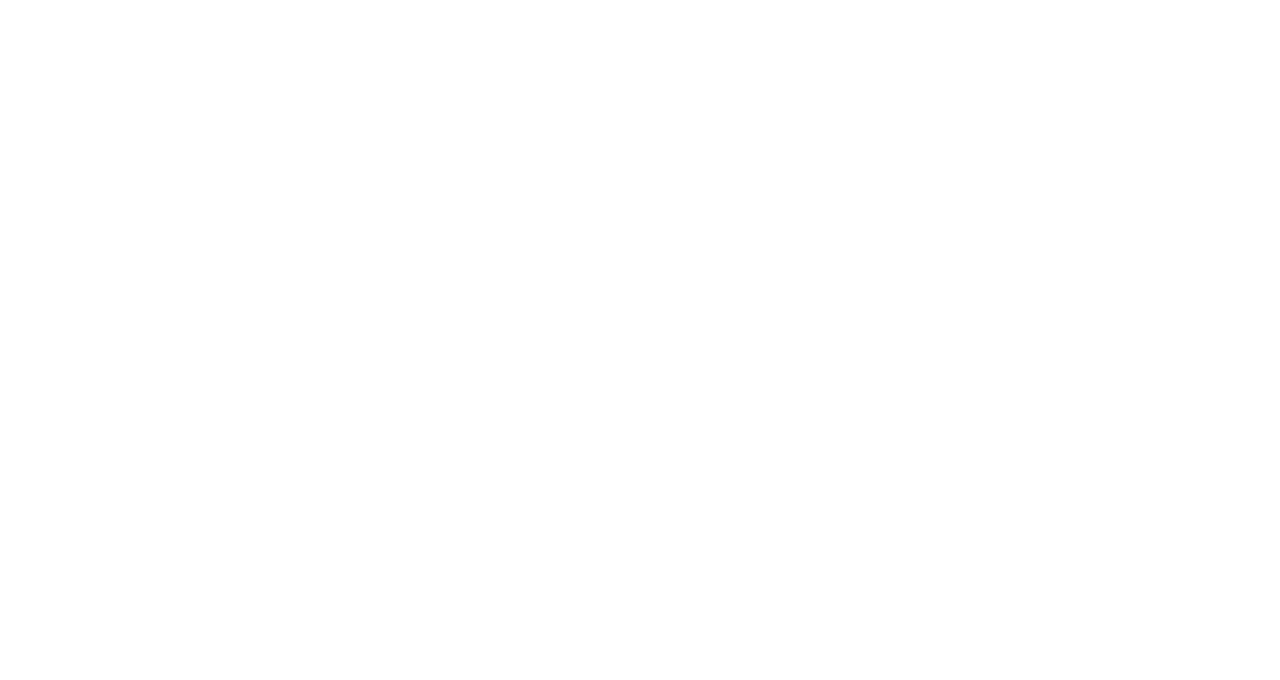
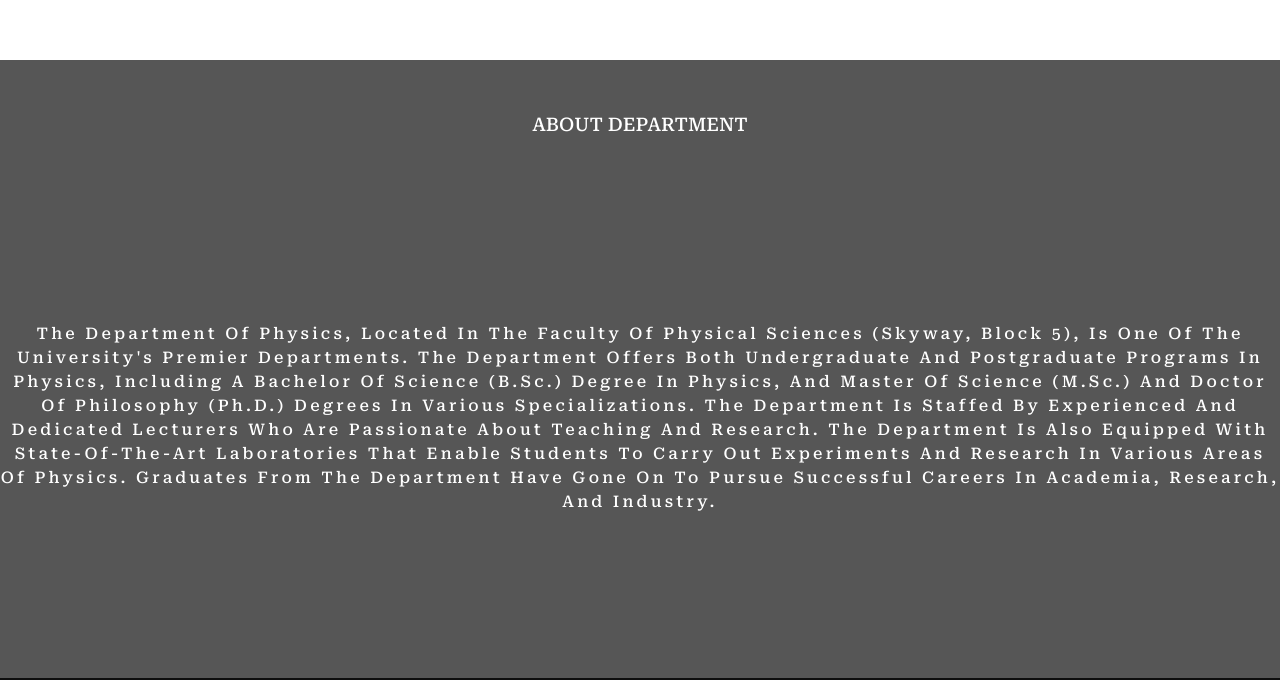
Before and after one commit to Dr-Maxwell/physics-department-website, a React (Vite) app: page / in a window 1280 px wide. Shown: the part 2117-2797 px from the top of the page. Before the commit the page ends 2145 px from the top, so only its background shows below. Built offline with nearby package versions, Linux system fonts and the light colour scheme.

Commit message:
updated page

```diff
--- a/src/Components/MyNav/Nav.css
+++ b/src/Components/MyNav/Nav.css
@@ -2,7 +2,6 @@
   width: 100%;
   position: fixed;
   top: 0px;
-  cursor: pointer;
   left: 0px;
   z-index: 1200;
   height: 80px;
@@ -56,6 +55,7 @@
 .dept-name {
   position: absolute;
   left: 6rem;
+  cursor: pointer;
 }
 
 .second-nav-ele ul {
@@ -65,6 +65,7 @@
 }
 .second-nav-ele ul li {
   display: flex;
+  cursor: pointer;
 }
 .second-nav-ele ul li a {
   padding: 0.5rem;
--- a/src/Components/Nav.jsx
+++ b/src/Components/Nav.jsx
@@ -51,7 +51,7 @@
             <a href="/#about">ABOUT</a>
           </li>
           <li>
-            <a href="/#home">CONTACT</a>
+            <a href="/#material">MATERIALs</a>
           </li>
         </ul>
       </div>
--- /dev/null
+++ b/src/pages/Home/About/About.css
@@ -0,0 +1,31 @@
+.header {
+  width: 100vw;
+  display: flex;
+  flex-direction: column;
+  min-height: 70vh;
+  margin-top: 2rem;
+  padding-top: 2rem;
+
+  color: white;
+  background-color: rgba(0, 0, 0, 0.664);
+}
+.about_grid_template {
+  width: 100%;
+  display: flex;
+  justify-content: center;
+  align-items: center;
+}
+.grid_paragraph {
+  display: flex;
+  justify-content: center;
+  align-items: center;
+  min-height: 65vh;
+}
+.grid_paragraph p {
+  text-align: center;
+  min-height: 90%;
+  text-transform: capitalize;
+  letter-spacing: 0.2rem;
+}
+/* .grid_image {
+} */
--- /dev/null
+++ b/src/pages/Home/About/About.jsx
@@ -0,0 +1,42 @@
+import React from "react";
+import "./About.css";
+
+const About = () => {
+  return (
+    <div className="header" id="about">
+      <h3>
+        ABOUT <span>DEPARTMENT</span>
+      </h3>
+      <div className="about_grid_template">
+        <div className="grid_paragraph">
+          <p>
+            The Department of Physics, located in the Faculty of Physical
+            Sciences (Skyway, Block 5), is one of the university's premier
+            departments. The department offers both undergraduate and
+            postgraduate programs in physics, including a Bachelor of Science
+            (B.Sc.) degree in Physics, and Master of Science (M.Sc.) and Doctor
+            of Philosophy (Ph.D.) degrees in various specializations. The
+            department is staffed by experienced and dedicated lecturers who are
+            passionate about teaching and research. The department is also
+            equipped with state-of-the-art laboratories that enable students to
+            carry out experiments and research in various areas of physics.
+            Graduates from the department have gone on to pursue successful
+            careers in academia, research, and industry.
+          </p>
+        </div>
+        {/* <div className="grid_image">
+          <p>
+            department is staffed by experienced and dedicated lecturers who are
+            passionate about teaching and research. The department is also
+            equipped with state-of-the-art laboratories that enable students to
+            carry out experiments and research in various areas of physics.
+            Graduates from the department have gone on to pursue successful
+            careers in academia, research,
+          </p>
+        </div> */}
+      </div>
+    </div>
+  );
+};
+
+export default About;
--- /dev/null
+++ b/src/pages/Home/Footer/Footer.css
@@ -0,0 +1,65 @@
+.Footer {
+  padding-top: 2rem;
+  min-height: 40vh;
+  color: white;
+  display: grid;
+  grid-template-columns: repeat(3, 1fr);
+  background-color: rgba(0, 0, 0, 0.945);
+}
+.Footer > * span {
+  width: fit-content;
+  border-bottom: 2px solid #e6771698;
+  margin-bottom: 3rem;
+}
+.footer-child-two {
+}
+.Footer > * {
+  display: flex;
+  flex-direction: column;
+  align-items: center;
+}
+.links ul li a {
+  text-decoration: none;
+  color: white;
+}
+.links ul li a:hover {
+  color: blue;
+  text-decoration: underline;
+}
+.links ul {
+  display: flex;
+  flex-direction: column;
+  align-items: center;
+  justify-content: space-around;
+  gap: 1rem;
+  margin-left: -2rem;
+}
+.footer-child-three .socials > * {
+  display: flex;
+  flex-direction: column;
+  border: none;
+  justify-content: space-around;
+  margin-bottom: 0.6rem;
+  margin-top: 1rem;
+}
+.socials span a {
+  color: white;
+}
+.socials span a:hover {
+  color: blue;
+}
+.menu-list ul li a {
+  color: white;
+  cursor: pointer;
+}
+.menu-list ul {
+  display: flex;
+  flex-direction: column;
+  justify-content: space-between;
+  gap: 0.5rem;
+  list-style: none;
+  margin-left: -1.5rem;
+}
+.menu-list ul li a:hover {
+  color: blue;
+}
--- /dev/null
+++ b/src/pages/Home/Footer/Footer.jsx
@@ -0,0 +1,86 @@
+import React from "react";
+import "./Footer.css";
+import {
+  FaLink,
+  FaTelegram,
+  FaFacebook,
+  FaTwitter,
+  FaInstagram,
+} from "react-icons/fa";
+
+const Footer = () => {
+  return (
+    <div className="Footer" id="material">
+      <div className="footer-child-one">
+        <span>LINKS {<FaLink />}</span>
+
+        <div className="links">
+          <ul>
+            <li>
+              <a href="https://t.me/naps100L">Link 1</a>
+            </li>
+            <li>
+              <a href="https://t.me/naps200L">Link 2</a>
+            </li>
+            <li>
+              <a href="https://t.me/naps300L">Link 3</a>
+            </li>
+            <li>
+              <a href="https://t.me/naps400L">Link 4</a>
+            </li>
+          </ul>
+        </div>
+      </div>
+      <div className="footer-child-two">
+        <span>MENU</span>
+        <div className="menu-list">
+          {" "}
+          <ul>
+            <li>
+              <a href="/#home">Home</a>
+            </li>
+            <li>
+              <a href="/#career">Career</a>
+            </li>
+            <li>
+              <a href="/#course">Courses</a>
+            </li>
+            <li>
+              <a href="/#about">About</a>
+            </li>
+            <li>
+              <a href="/#material">Materials</a>
+            </li>
+          </ul>
+        </div>
+      </div>
+      <div className="footer-child-three">
+        <span>SOCIALS</span>
+        <div className="socials">
+          <span>
+            <a href="">
+              <FaFacebook />
+            </a>
+          </span>
+          <span>
+            <a href="">
+              <FaTwitter />
+            </a>
+          </span>
+          <span>
+            <a href="">
+              <FaTelegram />
+            </a>
+          </span>
+          <span>
+            <a href="">
+              <FaInstagram />
+            </a>
+          </span>
+        </div>
+      </div>
+    </div>
+  );
+};
+
+export default Footer;
--- a/src/pages/Home/Hero/Hero.jsx
+++ b/src/pages/Home/Hero/Hero.jsx
@@ -10,7 +10,7 @@
       <div className="Home-text">
         <h3>Exploring The Universe And Its Energy ...</h3>
 
-        <a href="#">
+        <a href="#about">
           <button>LEARN MORE</button>
         </a>
       </div>
--- a/src/pages/Home/Home.jsx
+++ b/src/pages/Home/Home.jsx
@@ -2,6 +2,8 @@
 import Course from "./COURSES/Course";
 import Career from "./Career/Career";
 import Hero from "./Hero/Hero";
+import About from "./About/About";
+import Footer from "./Footer/Footer";
 
 const Home = () => {
   return (
@@ -9,6 +11,8 @@
       <Hero />
       <Career />
       <Course />
+      <About />
+      <Footer />
     </>
   );
 };
--- a/src/pages/LevelCourse/LevelCourse.jsx
+++ b/src/pages/LevelCourse/LevelCourse.jsx
@@ -6,48 +6,45 @@
 import Lastlevel from "../../../src/final.jpg";
 const LevelCourse = () => {
   const [message, setMessage] = useState("");
-  const [data, setData] = useState([]);
   const { level } = useParams();
-  // const image = [
-  //   { id: 100, Image: FirstLevel },
-  //   { id: 200, Image: level_2_Image },
-  //   { id: 300, Image: level_3_Image },
-  //   { id: 400, Image: Lastlevel },
-  // ];
-  // const displayImage = image.filter((img) => level == img.id);
+  const [data, setData] = useState();
+
   useEffect(() => {
     switch (level) {
       case "100":
         setMessage("100");
+        setData(FirstLevel);
         break;
       case "200":
         setMessage("200");
+        setData(level_2_Image);
         break;
       case "300":
         setMessage("300");
+        setData(level_3_Image);
         break;
       case "400":
         setMessage("400");
+        setData(Lastlevel);
         break;
       default:
         break;
     }
   }, []);
-
-  //   console.log(param.level);
+  console.log(data);
   return (
     <>
-      <div style={{ position: "relative", marginTop: "7rem", width: "100vw" }}>
-        <h2 style={{ marginBottom: "1.5rem" }}>
+      <div style={{ position: "relative", marginTop: "5rem", width: "100vw" }}>
+        <div style={{ marginTop: "1.5rem", fontSize: "1.2rem" }}>
           {" "}
-          {`${message}l Course Outline `}
-        </h2>
+          {`${message} Level Course Outline `}
+        </div>
         <div
           className="image"
-          style={{ width: "100vw", height: "80vh", overflow: "scroll" }}
+          style={{ width: "100vw", height: "90vh", overflow: "scroll" }}
         >
           <img
-            src={FirstLevel}
+            src={data}
             alt="image"
             style={{
               width: "100%",
@@ -55,6 +52,7 @@
               backgroundSize: "contain",
               backgroundPosition: "center",
               backgroundRepeat: "no-repeat",
+              marginTop: "-2rem",
             }}
           />
         </div>
```
